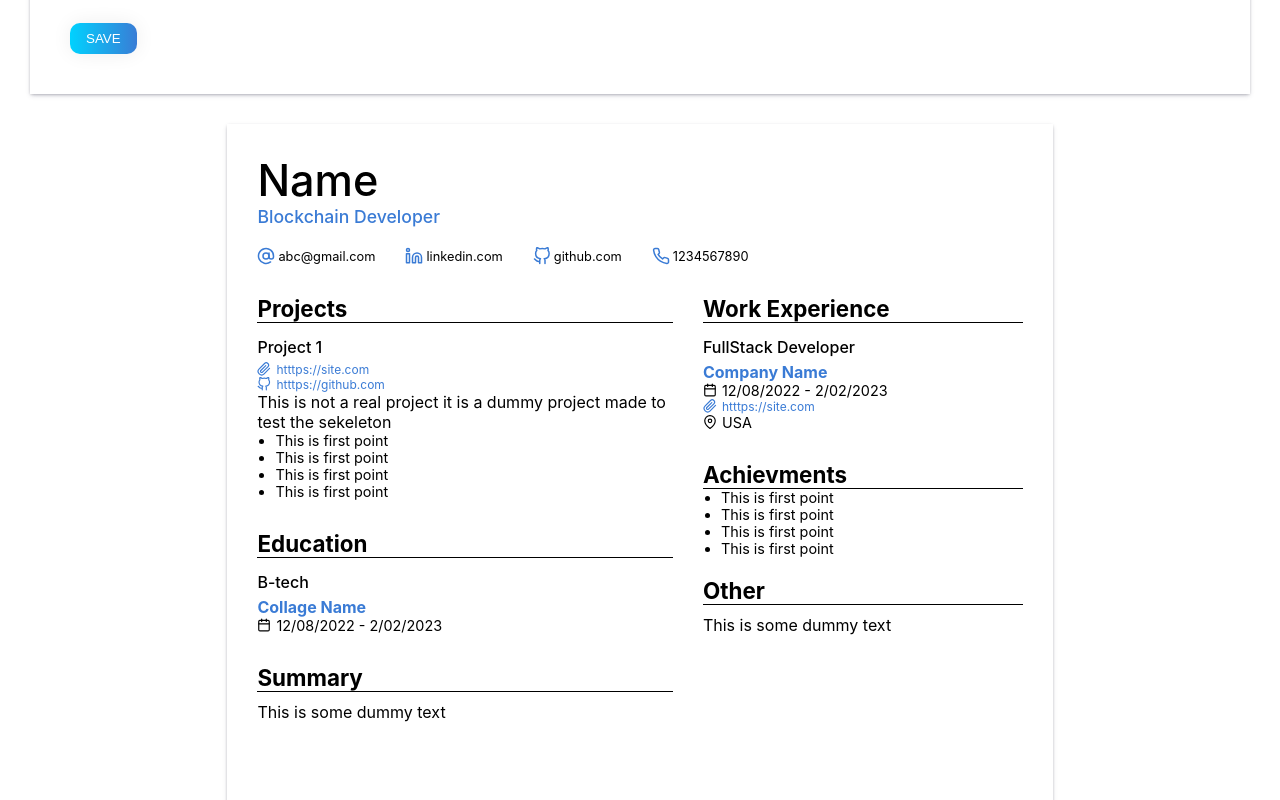
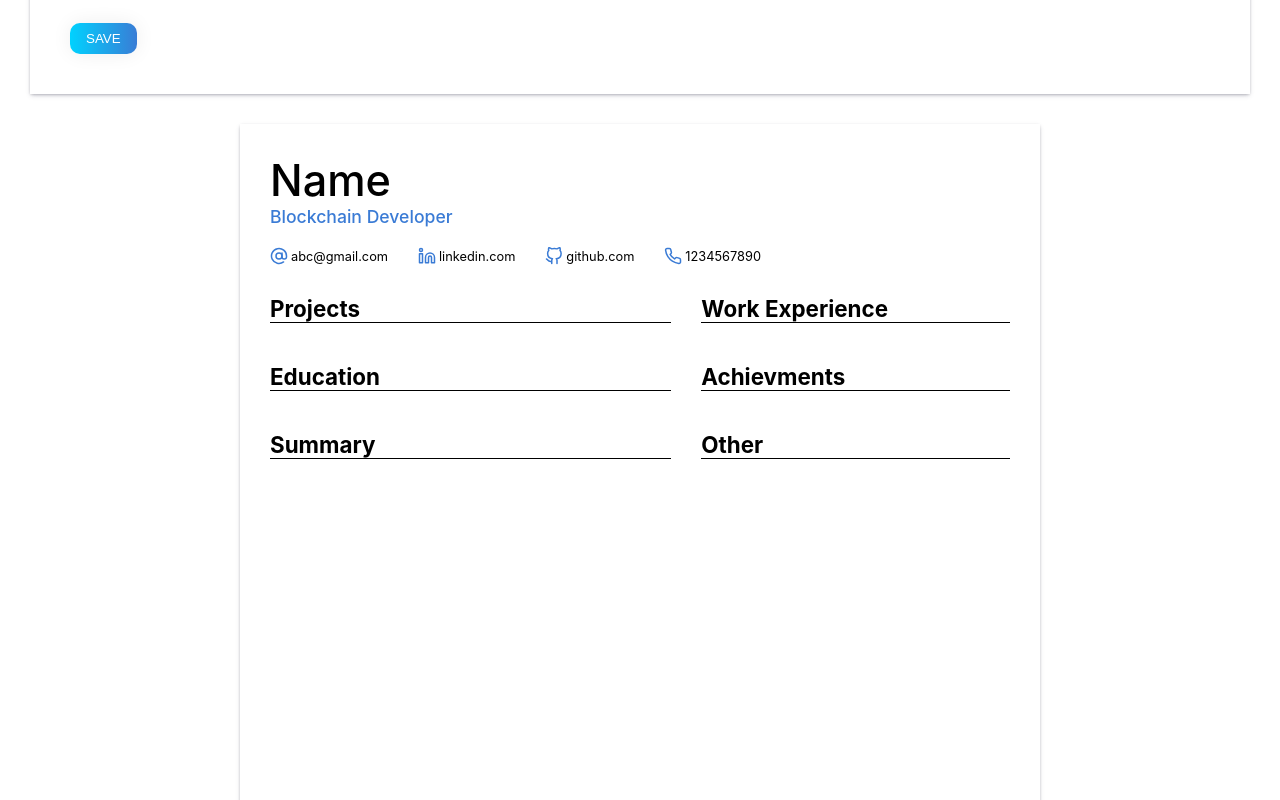
Before and after one commit to RealOtakuBoi/resumebuilder, a React (Create React App) app: page / in a window 1280 px wide. Shown: the part 1320-2120 px from the top of the page. Built offline with nearby package versions, Linux system fonts and the light colour scheme.

Commit message:
some bugs waiting fixing

```diff
--- a/src/Components/Resume/Resume.js
+++ b/src/Components/Resume/Resume.js
@@ -9,103 +9,224 @@ import { Phone } from "react-feather";
 import { Paperclip } from "react-feather";
 
 function Resume(props) {
+    const information = props.information;
+    const sections = props.sections;
   const [column, setColumn] = useState([[], []]);
+
+  const info = {
+    workExp: information[sections.workExp],
+    projects: information[sections.projects],
+    achievments: information[sections.achievement],
+    education: information[sections.education],
+    basicInfo: information[sections.basicInfo],
+    summary: information[sections.summary],
+    other: information[sections.other],
+  };
+
+  const getFormattedDate = (value) =>{
+    if(!value) return ''
+    const date = new Date(value)
+    return `${date.getDate()}/${date.getMonth() + 1}/${date.getFullYear()}`;
+  }
 
   const workExpSection = (
     <div key={"workExp"} className={`${Styles.section} ${Styles.workExp}`}>
-      <div className={Styles.sectionTitle}>Work Experience</div>
+      <div className={Styles.sectionTitle}>{info.workExp?.sectionTitle}</div>
       <div className={Styles.content}>
-        <div className={Styles.item}>
-            <p className={Styles.title}>FullStack Developer</p>
-            <p className={Styles.subTitle}>Company Name</p>
-            <p className={Styles.date}>
-                <Calendar/> 12/08/2022 - 2/02/2023
-            </p>
-            <a className={Styles.link}>
+        {
+            info.workExp?.details?.map((item) => (
+                <div className={Styles.item} key={item.title}>
+                {
+                    item.title &&
+                <p className={Styles.title}>{item.title}</p>
+                }
+
+                {
+                    item.companyName &&
+            <p className={Styles.subTitle}>{item.companyName}</p>
+                }
+
+                {
+                    item.certificationLink &&
+            <a className={Styles.link} href ={item.certificationLink}>
                 <Paperclip/>
-                htttps://site.com
+                {item.certificationLink}
             </a>
+                }
+
+                {
+                item.startDate && item.endDate ? (
+                    <div className={Styles.date}>
+                      <Calendar /> {getFormattedDate(item.startDate)}-
+                      {getFormattedDate(item.endDate)}
+                    </div>   ) : (
+                        ''
+                    )}
+
+
+                {
+                    item.location &&
             <p className={Styles.location}>
                 <MapPin/>
-                USA
+                {item.location}
                 </p>
+                }
+
+                {
+                    item.points?.length > 0 &&
+                    <ul className={Styles.points}>
+                        {
+                            item.points?.map((elem, index) => (
+                                <li className={Styles.point} key={elem+index}>
+                                    {elem}
+                                    </li>
+                            ))
+                        }
+                    </ul>
+                }
+
+
+
         </div>
+            ))
+        }
+
       </div>
     </div>
   );
 
   const projectsSection = (
     <div key={"projects"} className={`${Styles.section} ${Styles.projects}`}>
-      <div className={Styles.sectionTitle}>Projects</div>
+      <div className={Styles.sectionTitle}>{info.projects?.sectionTitle}</div>
       <div className={Styles.content}>
+        {
+            info.projects?.details?.map((item) => (
                 <div className={Styles.item}>
-            <p className={Styles.title}>Project 1</p>
-            <a className={Styles.link}>
+                    {
+                        item.title &&
+            <p className={Styles.title}>{item.title}</p>
+                    }
+
+                    {
+                        item.link &&
+            <a className={Styles.link} href={item.link}>
                 <Paperclip/>
-                htttps://site.com
+                {item.link}
             </a>
-            <a className={Styles.link}>
+                    }
+
+                    {
+                        item.github &&
+            <a className={Styles.link} href ={item.github}>
                 <GitHub/>
-                htttps://github.com
+                {item.github}
             </a>
-            <p className={Styles.overview}>This is not a real project it is a dummy project made to test the sekeleton</p>
+                    }
+
+                    {
+                        item.overview &&
+            <p className={Styles.overview}>{item.overview}</p>
+                    }
+
+
+
+{
+                    item.points?.length > 0 &&
                     <ul className={Styles.points}>
-                <li className={Styles.point}>This is first point</li>
-                <li className={Styles.point}>This is first point</li>
-                <li className={Styles.point}>This is first point</li>
-                <li className={Styles.point}>This is first point</li>
+                        {
+                            item.points?.map((elem, index) => (
+                                <li className={Styles.point} key={elem+index}>
+                                    {elem}
+                                    </li>
+                            ))
+                        }
                     </ul>
+                }
         </div>
+            ))
+        }
+
       </div>
     </div>
   );
 
   const educationSection = (
     <div key={"education"} className={`${Styles.section} ${Styles.education}`}>
-      <div className={Styles.sectionTitle}>Education</div>
+      <div className={Styles.sectionTitle}>{info.education?.sectionTitle}</div>
       <div className={Styles.content}>
+        {
+            info.education?.details?.map((item) => (
                 <div className={Styles.item}>
-            <p className={Styles.title}>B-tech</p>
-            <p className={Styles.subTitle}>Collage Name</p>
-            <p className={Styles.date}>
-                <Calendar/> 12/08/2022 - 2/02/2023
-            </p>
+                    {
+                        item.title &&
+            <p className={Styles.title}>{item.title}</p>
+                    }
+
+                    {
+                        item.college &&
+            <p className={Styles.subTitle}>{item.college}</p>
+                    }
+
+                    {
+
+                    }
+
+
+                    {
+                item.startDate && item.endDate ? (
+                    <div className={Styles.date}>
+                      <Calendar /> {getFormattedDate(item.startDate)}-
+                      {getFormattedDate(item.endDate)}
+                    </div>   ) : (
+                        ''
+                    )}
             </div>
+            ))
+        }
+
     </div>
     </div>
   );
 
   const achievmentsSection = (
     <div
-      key={"achievments"}
+        key={"achievement"}
         className={`${Styles.section} ${Styles.achievments}`}
       >
-      <div className={Styles.sectionTitle}>Achievments</div>
-      <div className={Styles.numbered}>
-      <ul className={Styles.points}>
-                <li className={Styles.point}>This is first point</li>
-                <li className={Styles.point}>This is first point</li>
-                <li className={Styles.point}>This is first point</li>
-                <li className={Styles.point}>This is first point</li>
+         <div className={Styles.sectionTitle}>
+          Achievments
+        </div>
+        <div className={Styles.content}>
+        {
+                    info.achievments?.points?.length > 0 &&
+                    <ul className={Styles.numbered}>
+                        {
+                            info.achievments?.points?.map((elem, index) => (
+                                <li className={Styles.points} key={elem+index}>
+                                    {elem}
+                                    </li>
+                            ))
+                        }
                     </ul>
+                }
         </div>
       </div>
-  );
+  )
 
   const otherSection = (
     <div key={"other"} className={`${Styles.section} ${Styles.other}`}>
-      <div className={Styles.sectionTitle}>Other</div>
+      <div className={Styles.sectionTitle}>{info.other?.sectionTitle}</div>
       <div className={Styles.content}>
-        <p className={Styles.overview}>This is some dummy text</p>
+        <p className={Styles.overview}>{info.other?.detail}</p>
       </div>
     </div>
   );
 
   const summarySection = (
     <div key={"summary"} className={`${Styles.section} ${Styles.summary}`}>
-      <div className={Styles.sectionTitle}>Summary</div>
+      <div className={Styles.sectionTitle}>{info.summary?.sectionTitle}</div>
       <div className={Styles.content}>
-        <p className={Styles.overview}>This is some dummy text</p>
+        <p className={Styles.overview}>{info.summary?.summary}</p>
       </div>
     </div>
   );
@@ -117,6 +238,11 @@ function Resume(props) {
       [workExpSection, achievmentsSection, otherSection],
     ]);
   }, []);
+
+
+  useEffect(() => {
+
+  },[information])
 
   return (
     <div className={Styles.container}>
--- a/src/Components/Resume/Resume.module.css
+++ b/src/Components/Resume/Resume.module.css
@@ -145,3 +145,8 @@
     padding-left: 18px;
     font-size: 0.9rem;
 }
+
+
+.numbered li{
+    list-style-type: decimal;
+}
```
Lines whose indentation alone changed are shown as unchanged.
